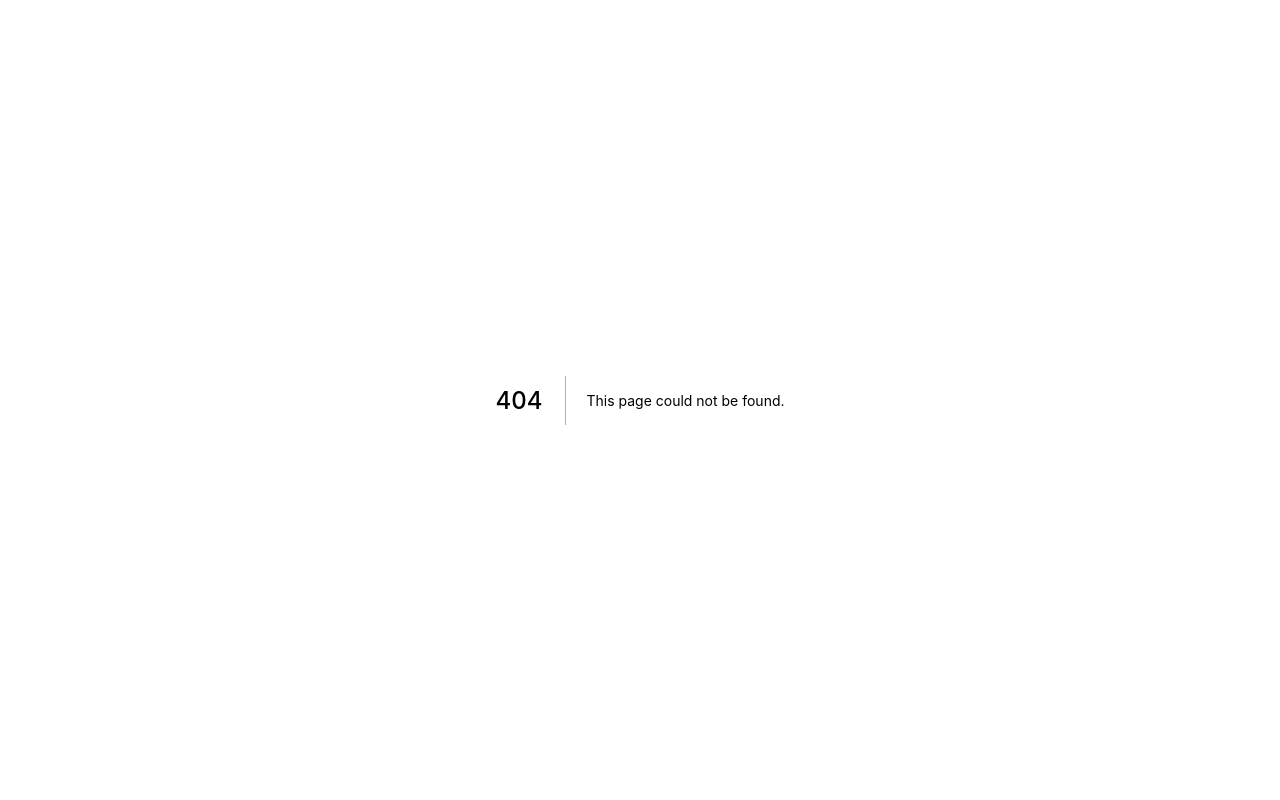
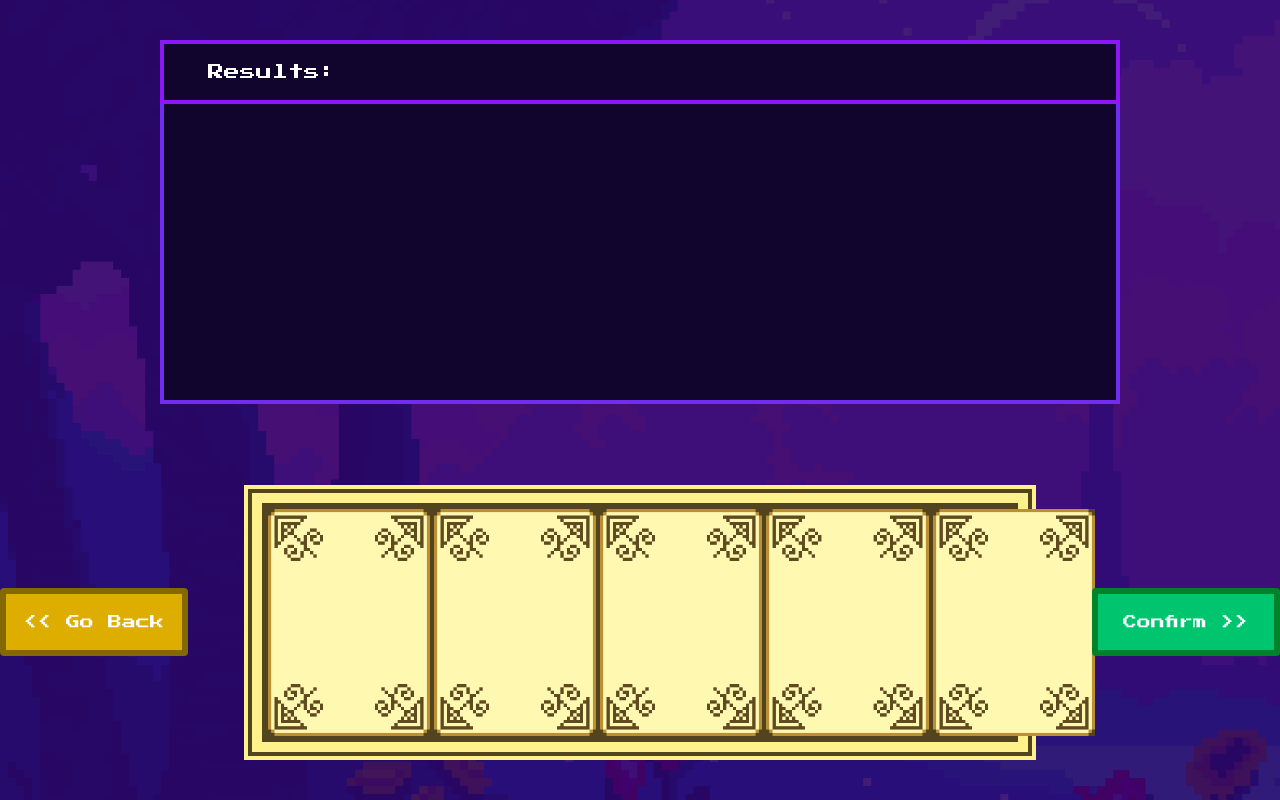
Before and after one commit to BromeRST/triads-frontend, a Next.js app: page /ownerCard in a window 1280 px wide. Before the commit this address had no page. Built offline with nearby package versions, Linux system fonts and the light colour scheme.

Commit message:
added right modal and cards page

```diff
--- a/components/BetSizeModal.jsx
+++ b/components/BetSizeModal.jsx
@@ -1,19 +1,33 @@
-const BetSizeModal = ({ setBetSize, showSizes, setShowSizes }) => {
+import { useContext } from "react";
+import Contracts from "../contexts/contracts";
+import CancelButton from "./shared/CancelButton";
+import ConfirmButton from "./shared/ConfirmButton";
+
+const BetSizeModal = ({ showSizes, setShowSizes, setConfirmedBet }) => {
   const betSizes = [1, 5, 10, 25, 50, 100, 200, 500];
+
+  const { setBetSize } = useContext(Contracts);
+
   const click = (bet) => {
     setBetSize(bet);
-    setShowSizes(!showSizes);
   };
 
   return (
     <div
-      onClick={() => setShowSizes(!showSizes)}
       className={`${
         showSizes ? "" : "hidden"
       } flex items-center justify-center font-pixel bg-brand-modal overflow-y-auto overflow-x-hidden fixed top-0 right-0 left-0 z-50 w-full md:inset-0 h-modal md:h-full`}
     >
       <div className="relative w-1/4 p-5 max-w-2xl h-full md:h-auto">
-        <div className="p-5 min-h-[300px] flex flex-col items-center gap-4 text-2xl relative bg-white rounded-lg shadow dark:bg-gray-700">
+        <div className="min-h-[300px] flex flex-col items-center text-xl text-white relative bg-white">
+          <div className="bg-brand-pink p-2.5 w-full">
+            <div className="bg-brand-darkPurple h-16 flex items-center justify-center">
+              Choose Bet Size
+            </div>
+          </div>
+          <div className="bg-[#AA24B5] p-2.5 pt-0 w-full">
+            <div className="bg-[#CD2DF6] p-2.5 pt-0">
+              <div className="bg-brand-darkPurple flex flex-col gap-4 items-center p-4 w-full">
                 {betSizes.map((bet, i) => (
                   <div
                     key={i}
@@ -23,6 +37,23 @@ const BetSizeModal = ({ setBetSize, showSizes, setShowSizes }) => {
                     {bet} DAI
                   </div>
                 ))}
+                <div className="flex gap-4 pt-4">
+                  <div onClick={() => setBetSize(null)}>
+                    <CancelButton
+                      showModal={showSizes}
+                      setShowModal={setShowSizes}
+                      text={"Cancel"}
+                    />
+                  </div>
+                  <ConfirmButton
+                    setConfirmed={setConfirmedBet}
+                    showModal={showSizes}
+                    setShowModal={setShowSizes}
+                  />
+                </div>
+              </div>
+            </div>
+          </div>
         </div>
       </div>
     </div>
--- a/components/MatchesModal.jsx
+++ b/components/MatchesModal.jsx
@@ -1,4 +1,5 @@
 import Link from "next/link";
+import CancelButton from "./shared/CancelButton";
 
 const MatchesModal = ({
   setMatchId,
@@ -13,13 +14,20 @@ const MatchesModal = ({
 
   return (
     <div
-      onClick={() => setShowMatches(!showMatches)}
       className={`${
         showMatches ? "" : "hidden"
       } flex items-center justify-center bg-brand-modal font-pixel overflow-y-auto overflow-x-hidden fixed top-0 right-0 left-0 z-50 w-full md:inset-0 h-modal md:h-full`}
     >
       <div className="relative w-1/5 max-w-2xl h-full md:h-auto">
-        <div className="p-5 min-h-[300px] flex flex-col items-center justify-center text-2xl relative bg-white rounded-lg border-4 border-brand-pink shadow dark:bg-gray-700">
+        <div className="flex flex-col items-center text-xl text-white relative bg-white">
+          <div className="bg-brand-pink p-2.5 w-full">
+            <div className="bg-brand-darkPurple h-16 flex items-center justify-center">
+              Choose Match
+            </div>
+          </div>
+          <div className="bg-[#AA24B5] p-2.5 pt-0 w-full">
+            <div className="bg-[#CD2DF6] p-2.5 pt-0">
+              <div className="bg-brand-darkPurple min-h-[200px] flex flex-col gap-4 items-center justify-center p-4 w-full">
                 {playerMatchesId?.map((match, i) => (
                   <Link key={i} href={"/match/" + match} passHref>
                     <div
@@ -30,6 +38,14 @@ const MatchesModal = ({
                     </div>
                   </Link>
                 ))}
+                <CancelButton
+                  showModal={showMatches}
+                  setShowModal={setShowMatches}
+                  text={"Go Back"}
+                />
+              </div>
+            </div>
+          </div>
         </div>
       </div>
     </div>
--- a/components/match/Card.jsx
+++ b/components/match/Card.jsx
@@ -3,9 +3,15 @@ const Card = ({ player, gotchi, gotchiPar, setTokenId }) => {
   let url = URL.createObjectURL(blob);
 
   const click = () => {
-    if (player[0] === "owner") {
-      setTokenId((prevTokeId) => [...prevTokeId, gotchi.tokenId]);
-    } else {
+    if (player[0] === "owner" && !player[1]) {
+      setTokenId((prevTokeId) => {
+        if (prevTokeId.length < 5) {
+          return [...prevTokeId, gotchi.tokenId];
+        } else {
+          return [...prevTokeId];
+        }
+      });
+    } else if (player[0] !== "owner") {
       setTokenId(gotchi.tokenId);
     }
   };
--- a/components/match/Grid.jsx
+++ b/components/match/Grid.jsx
@@ -6,8 +6,8 @@ const Grid = ({ gridMap, match, setXToPlay, setYToPlay, matchId }) => {
     return (
       <div className="text-white 2xl:text-2xl p-5 flex flex-col items-center gap-5 h-full w-full">
         <div>Bet size is: {ethers.utils.formatUnits(match.betsize, 0)} DAI</div>
-        <div className="w-5/6 bg-yellow-200 2xl:p-1">
-          <div className="bg-[#51441E] 2xl:p-1">
+        <div className="w-full bg-yellow-200 3xl:w-5/6 3xl:p-1">
+          <div className="bg-[#51441E] 3xl:p-1">
             <div className="p-2 bg-yellow-200 2xl:p-2.5">
               <div className="p-1 bg-[#51441E] 2xl:p-1.5">
                 <div className="grid grid-cols-3 grid-rows-3 gap-0.5 2xl:gap-1 w-full">
--- /dev/null
+++ b/components/shared/CancelButton.jsx
@@ -0,0 +1,14 @@
+const CancelButton = ({ showModal, setShowModal, text }) => {
+  return (
+    <div
+      onClick={() => setShowModal(!showModal)}
+      className="p-1.5 bg-brand-darkRed rounded"
+    >
+      <div className="bg-brand-red text-white w-36 h-14 text-base flex items-center justify-center nes-pointer hover:opacity-80">
+        {text}
+      </div>
+    </div>
+  );
+};
+
+export default CancelButton;
--- /dev/null
+++ b/components/shared/ConfirmButton.jsx
@@ -0,0 +1,19 @@
+import Link from "next/link";
+
+const ConfirmButton = ({ setConfirmed, showModal, setShowModal }) => {
+  const click = () => {
+    setConfirmed(true);
+    setShowModal(!showModal);
+  };
+  return (
+    <Link href="/ownerCard">
+      <div onClick={click} className="p-1.5 bg-[#00822A] rounded">
+        <div className="bg-[#00C56F] text-white w-36 h-14 text-base flex items-center justify-center nes-pointer hover:opacity-80">
+          Confirm
+        </div>
+      </div>
+    </Link>
+  );
+};
+
+export default ConfirmButton;
--- a/contexts/contracts.js
+++ b/contexts/contracts.js
@@ -25,6 +25,9 @@ export const ContractsProvider = ({ children }) => {
   const [playerAllGotchiParams, setPlayerAllGotchiParams] = useState([]);
   const [matchId, setMatchId] = useState(null);
   const [betSize, setBetSize] = useState(null);
+  const [tokenIds, setTokenIds] = useState([]);
+  const [confirmedBet, setConfirmedBet] = useState(false);
+  const [confirmedIds, setConfirmedIds] = useState(false);
 
   const findPlayerMatches = async () => {
     const matches = await mainContract.findPlayerMatches();
@@ -128,6 +131,12 @@ export const ContractsProvider = ({ children }) => {
         matchId,
         betSize,
         playerAllGotchiParams,
+        tokenIds,
+        confirmedBet,
+        confirmedIds,
+        setConfirmedIds,
+        setConfirmedBet,
+        setTokenIds,
         setConnected,
         setCurrentAccount,
         setProvider,
--- a/pages/index.jsx
+++ b/pages/index.jsx
@@ -6,24 +6,22 @@ import BetSizeModal from "../components/BetSizeModal";
 import MatchesModal from "../components/MatchesModal";
 import { connectWallet } from "../lib/functions";
 import OwnedGotchiModal from "../components/OwnedGotchiModal";
-import { register } from "../lib/functions";
 import { DIAMOND_FORKED_MAINNET_CONTRACT } from "../lib/constants";
 
-export default function Home() {
+const Home = () => {
   const {
     currentAccount,
-    mainContract,
     daiContract,
     connected,
     setConnected,
     setProvider,
     setMatchId,
     playerMatchesId,
-    betSize,
-    setBetSize,
     setCurrentAccount,
     playerIdsToSvgs,
     playerAllGotchiParams,
+    setTokenIds,
+    setConfirmedBet,
   } = useContext(Contracts);
 
   const audioRef = useRef();
@@ -31,7 +29,6 @@ export default function Home() {
   const [showSizes, setShowSizes] = useState(false);
   const [showMatches, setShowMatches] = useState(false);
   const [showOwned, setShowOwned] = useState(false);
-  const [tokenIds, setTokenIds] = useState([]);
   const [playing, setPlaying] = useState(false);
 
   const audio = "/brand/audio/landing.wav";
@@ -42,12 +39,6 @@ export default function Home() {
       ethers.utils.parseUnits("100000000000000000000000000", "ether")
     );
   };
-
-  useEffect(() => {
-    if (betSize && tokenIds.length === 5 && mainContract) {
-      register(mainContract, betSize, tokenIds);
-    }
-  }, [betSize, tokenIds, mainContract]);
 
   useEffect(() => {
     playing ? audioRef.current.play() : audioRef.current.pause();
@@ -85,14 +76,19 @@ export default function Home() {
           <div className="nes-pointer hover:text-brand-pink">Options</div>
         </div>
         <div className="w-full h-1/6 flex items-center justify-around">
+          <div className="p-1.5 bg-[#47288B] rounded">
             <button
               onClick={
                 connected
                   ? () => approve()
                   : () =>
-                    connectWallet(setConnected, setCurrentAccount, setProvider)
+                      connectWallet(
+                        setConnected,
+                        setCurrentAccount,
+                        setProvider
+                      )
               }
-            className="w-1/4 capitalize font-pixel text-base text-white bg-brand-pink rounded-2xl py-4 hover:opacity-90"
+              className="capitalize font-pixel text-base text-white bg-[#722CF0] py-4 px-6 hover:opacity-90"
             >
               {connected
                 ? currentAccount.substring(0, 5) +
@@ -100,6 +96,7 @@ export default function Home() {
                   currentAccount.substring(39)
                 : "connect wallet"}
             </button>
+          </div>
           <div>
             <audio
               controls="controls"
@@ -117,8 +114,8 @@ export default function Home() {
         </div>
       </div>
       <BetSizeModal
-        setBetSize={setBetSize}
         showSizes={showSizes}
+        setConfirmedBet={setConfirmedBet}
         setShowSizes={setShowSizes}
       />
       <MatchesModal
@@ -138,4 +135,6 @@ export default function Home() {
       )}
     </div>
   );
-}
+};
+
+export default Home;
--- /dev/null
+++ b/pages/ownerCard.jsx
@@ -0,0 +1,139 @@
+import Link from "next/link";
+import Card from "../components/match/Card";
+import { useContext, useEffect, useState } from "react";
+import Contracts from "../contexts/contracts";
+import { register } from "../lib/functions";
+
+const OwnerCard = () => {
+  const {
+    playerIdsToSvgs,
+    playerAllGotchiParams,
+    setTokenIds,
+    betSize,
+    confirmedBet,
+    mainContract,
+    tokenIds,
+    confirmedIds,
+    setConfirmedIds,
+    setConfirmedBet,
+    setBetSize,
+  } = useContext(Contracts);
+
+  const [cardsToPlay, setCardsToPlay] = useState([]);
+  const [gridCards, setGridCards] = useState([
+    <img src="/brand/BOARD/BASE_BOARD_11.png" />,
+    <img src="/brand/BOARD/BASE_BOARD_11.png" />,
+    <img src="/brand/BOARD/BASE_BOARD_11.png" />,
+    <img src="/brand/BOARD/BASE_BOARD_11.png" />,
+    <img src="/brand/BOARD/BASE_BOARD_11.png" />,
+  ]);
+
+  const goBack = () => {
+    setBetSize(null);
+    setConfirmedIds(false);
+    setConfirmedBet(false);
+    setTokenIds([]);
+  };
+
+  const addCard = (card) => {
+    if (cardsToPlay.length < 5) {
+      setCardsToPlay((prevCards) => [...prevCards, card]);
+    }
+  };
+
+  console.log(tokenIds);
+
+  useEffect(() => {
+    if (
+      betSize &&
+      tokenIds.length === 5 &&
+      mainContract &&
+      confirmedBet &&
+      confirmedIds
+    ) {
+      register(mainContract, betSize, tokenIds);
+      setConfirmedBet(false);
+      setConfirmedIds(false);
+      setBetSize(null);
+    }
+  }, [betSize, tokenIds, mainContract, confirmedBet, confirmedIds]);
+
+  useEffect(() => {
+    if (cardsToPlay.length > 0) {
+      setGridCards((prevCards) =>
+        prevCards.filter((value, i) => i !== prevCards.length - 1)
+      );
+    }
+  }, [cardsToPlay]);
+
+  console.log(confirmedIds);
+
+  return (
+    <div className="bg-mainBg h-screen font-pixel text-white flex flex-col justify-around items-center">
+      <div className="flex flex-col items-center w-3/4">
+        <div className="border-4 border-[#8C17F9] px-11 py-4 bg-[#12052D] w-full">
+          Results:
+        </div>
+        <div className="min-h-[300px] py-6 border-4 border-t-0 border-[#722CF0] bg-[#12052D] flex justify-center w-full">
+          <div className="grid grid-cols-5 gap-10">
+            {playerIdsToSvgs?.map((gotchi, i) => {
+              return (
+                <div
+                  onClick={() =>
+                    addCard(
+                      <Card
+                        player={["owner", "check"]}
+                        gotchi={gotchi}
+                        gotchiPar={playerAllGotchiParams[i]}
+                        setTokenId={setTokenIds}
+                      />
+                    )
+                  }
+                >
+                  <Card
+                    key={i}
+                    player={["owner"]}
+                    gotchi={gotchi}
+                    gotchiPar={playerAllGotchiParams[i]}
+                    setTokenId={setTokenIds}
+                  />
+                </div>
+              );
+            })}
+          </div>
+        </div>
+      </div>
+      <div className="w-full flex items-center justify-center gap-14">
+        <Link href="/">
+          <div onClick={goBack} className="p-1.5 bg-[#846800] w-fit rounded">
+            <div className="bg-[#DDAD00] w-44 h-14 text-sm flex items-center justify-center nes-pointer hover:opacity-80">
+              {"<<"} Go Back
+            </div>
+          </div>
+        </Link>
+        <div className="w-fit bg-yellow-200 p-1">
+          <div className="bg-[#51441E] p-1">
+            <div className="p-2.5 bg-yellow-200">
+              <div className="p-1.5 bg-[#51441E]">
+                <div className="flex gap-1 w-full h-[227px]">
+                  {cardsToPlay.map((card) => card)}
+                  {cardsToPlay.length < 5 && gridCards.map((card) => card)}
+                </div>
+              </div>
+            </div>
+          </div>
+        </div>
+        <div
+          onClick={() => setConfirmedIds(true)}
+          className="p-1.5 bg-[#00822A] w-fit rounded"
+        >
+          <div className="bg-[#00C56F] w-44 h-14 text-sm flex items-center justify-center nes-pointer hover:opacity-80">
+            Confirm {">>"}
+          </div>
+        </div>
+      </div>
+    </div>
+  );
+};
+
+export default OwnerCard;
--- a/tailwind.config.js
+++ b/tailwind.config.js
@@ -36,6 +36,8 @@ module.exports = {
           semiTran: "rgba(12, 12, 12, 0.25)",
           purple: "#8F17F9",
           modal: "rgba(12, 12, 12, 0.8)",
+          darkRed: "#6A0000",
+          red: "#CA3200",
         },
       },
       spacing: {
@@ -51,6 +53,9 @@ module.exports = {
         gridW: "93%",
         gridY: "92%",
       },
+      screens: {
+        "3xl": "1700px",
+      },
     },
   },
   plugins: [],
```
Lines whose indentation alone changed are shown as unchanged.
